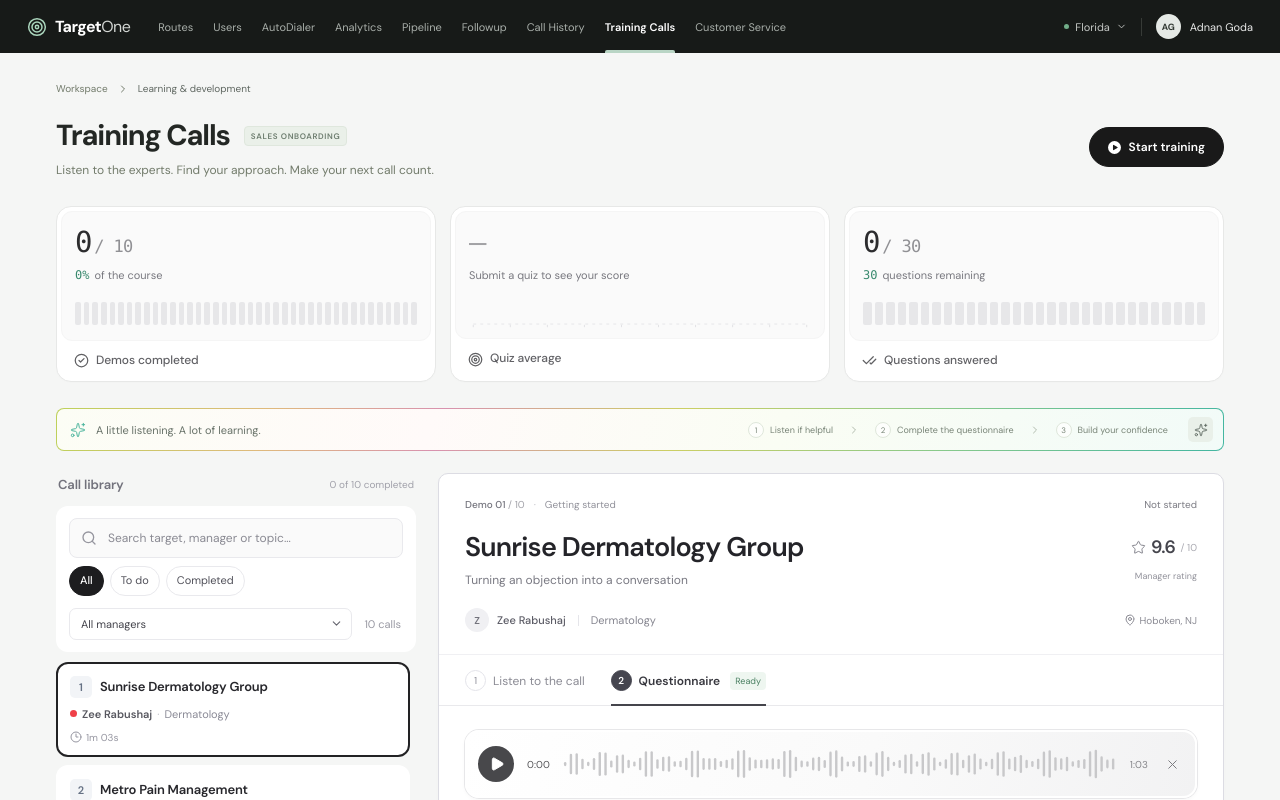
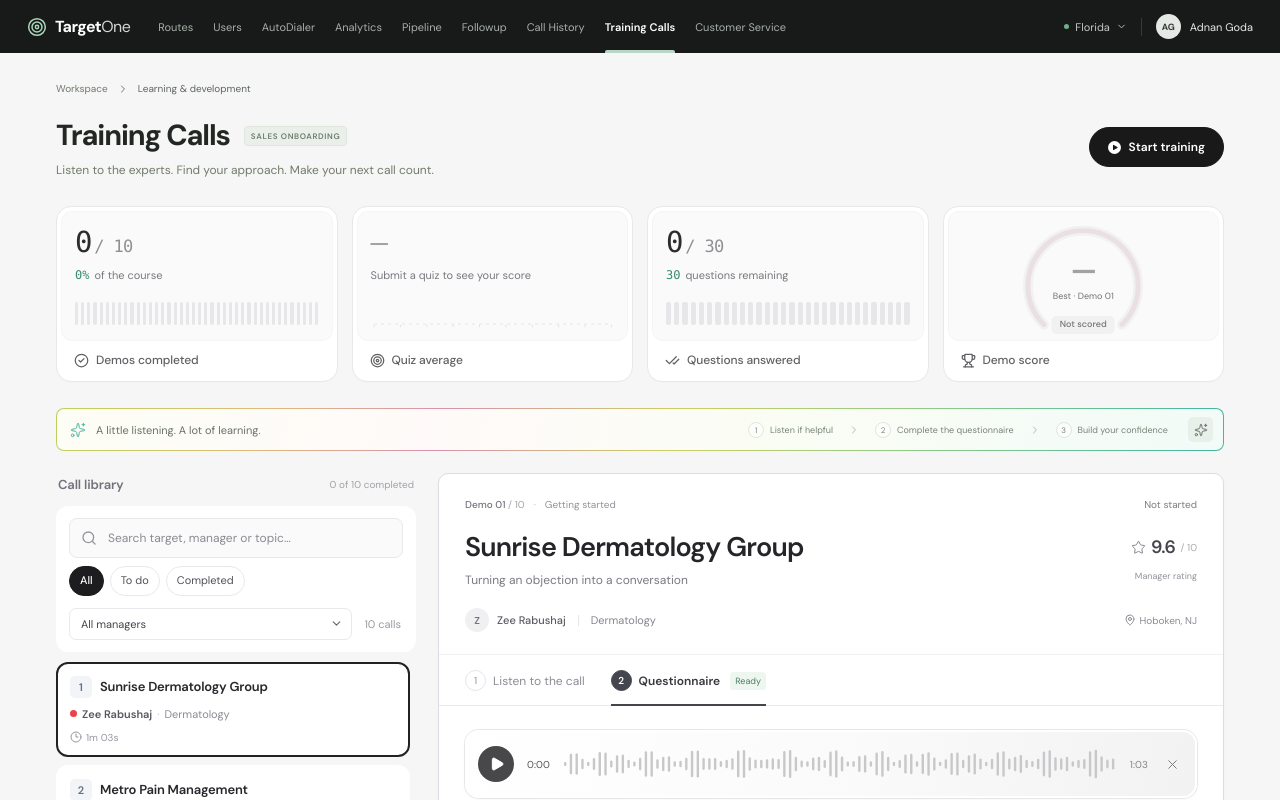
Before and after one commit to adnangodance/calls, a React (Vite) app: page / in a window 1280 px wide. Shown: the top 800 px of the page. Built offline with nearby package versions, Linux system fonts and the light colour scheme.

Commit message:
Add a fourth stats card with a demo score gauge

```diff
--- a/src/App.tsx
+++ b/src/App.tsx
@@ -1,4 +1,4 @@
-import { useEffect, useRef, useState } from 'react';
+import { useEffect, useId, useRef, useState } from 'react';
 import { ArrowRight, Check, CheckCheck, ChevronDown, ChevronLeft, ChevronRight, CircleCheck, Clock3, Headphones, Info, MapPin, Pause, Play, RotateCcw, RotateCw, Search, Sparkles, Star, Target, Trophy, Volume2, VolumeX, X } from 'lucide-react';
 import callData from './calls.json';
 import { gradeQuiz, listenedSeconds, mergePlayedRanges, sanitizeProgress } from './progress.mjs';
@@ -35,6 +35,24 @@ function ScoreSparkline({ values }: { values: (number | undefined)[] }) {
     <path className="stat-chart-line" d={path} />
     {values.map((value, i) => value === undefined ? null : <circle className="stat-chart-point" key={i} cx={point(value, i).x} cy={point(value, i).y} r="2.5" />)}
   </svg>;
+}
+
+function ScoreGauge({ score, demo }: { score?: number; demo: number }) {
+  const gradientId = useId();
+  const arc = 'M46.16 119.84 A62 62 0 1 1 133.84 119.84';
+  const angle = (135 + (score ?? 0) * 2.7) * Math.PI / 180;
+  const status = score === undefined ? 'unscored' : score >= 67 ? 'passed' : 'retry';
+  return <div className={`score-gauge ${status}`} role="img" aria-label={score === undefined ? `Demo ${demo} has no quiz score yet` : `Best quiz score for demo ${demo}: ${score} out of 100. ${status === 'passed' ? 'Passed' : 'Try again'}.`}>
+    <svg viewBox="0 0 180 130" aria-hidden="true">
+      <defs><linearGradient id={gradientId} x1="0" y1="1" x2="1" y2="0"><stop offset="0%" stopColor="#ffa928" /><stop offset="55%" stopColor="#ff713d" /><stop offset="100%" stopColor="#f44f82" /></linearGradient></defs>
+      <path className="score-gauge-halo" d={arc} />
+      <path className="score-gauge-track" d={arc} />
+      <path className="score-gauge-fill" d={arc} pathLength="100" stroke={`url(#${gradientId})`} strokeDasharray={`${score ?? 0} 100`} />
+      {score !== undefined && <circle className="score-gauge-marker" cx={90 + 62 * Math.cos(angle)} cy={76 + 62 * Math.sin(angle)} r="4" />}
+    </svg>
+    <div className="score-gauge-readout" aria-hidden="true"><span className="score-gauge-number">{score ?? '—'}</span><span className="score-gauge-caption">Best · Demo {String(demo).padStart(2, '0')}</span></div>
+    <span className="score-gauge-status" aria-hidden="true">{status === 'unscored' ? 'Not scored' : status === 'passed' ? 'Passed' : 'Try again'}</span>
+  </div>;
 }
 
 function readSaved(): Saved {
@@ -268,6 +286,10 @@ export default function App() {
           </div>
           <h2 className="stat-label" id="stat-answers-label"><CheckCheck size={15} />Questions answered</h2>
         </article>
+        <article className="stat-card stat-demo-score" aria-labelledby="stat-demo-score-label">
+          <div className="stat-card-body"><ScoreGauge score={current.bestScore} demo={index + 1} /></div>
+          <h2 className="stat-label" id="stat-demo-score-label"><Trophy size={15} />Demo score</h2>
+        </article>
       </section>
       {completed === calls.length && <div className="course-complete" role="status"><Trophy size={24} /><div><strong>All demos completed</strong><p>Revisit any call or review your answers whenever you need a refresher.</p></div></div>}
 
--- a/src/styles.css
+++ b/src/styles.css
@@ -499,9 +499,9 @@ h3 { font-size: 13px; font-weight: 550; letter-spacing: -.15px; }
   .call-list { max-height: 380px; }
   .call-item-title strong { font-size: 12px; }
 }
-.training-stats { display: grid; grid-template-columns: repeat(3, minmax(0, 1fr)); gap: 14px; margin-bottom: 26px; }
-.stat-card { --stat-accent: #ff6b0b; min-width: 0; padding: 4px; background: #fff; border: 1px solid #e7e8e7; border-radius: 15px; box-shadow: 0 1px 2px #24242b03; }
-.stat-card-body { padding: 13px 13px 10px; background: #fafafa; border: 1px solid #f5f5f5; border-radius: 11px; }
+.training-stats { display: grid; grid-template-columns: repeat(4, minmax(0, 1fr)); gap: 14px; margin-bottom: 26px; }
+.stat-card { --stat-accent: #ff6b0b; display: flex; flex-direction: column; min-width: 0; padding: 4px; background: #fff; border: 1px solid #e7e8e7; border-radius: 15px; box-shadow: 0 1px 2px #24242b03; }
+.stat-card-body { flex: 1; padding: 13px 13px 10px; background: #fafafa; border: 1px solid #f5f5f5; border-radius: 11px; }
 .stat-value { display: flex; align-items: baseline; gap: 3px; color: #2c2c2e; font-family: ui-monospace, 'SFMono-Regular', Menlo, Consolas, monospace; font-size: 29px; line-height: 1.2; font-weight: 500; letter-spacing: -1.3px; font-variant-numeric: tabular-nums; }
 .stat-value > span { color: #909094; font-size: 17px; font-weight: 400; letter-spacing: -.6px; }
 .stat-value.is-empty { color: #a2a2a5; }
@@ -519,11 +519,30 @@ h3 { font-size: 13px; font-weight: 550; letter-spacing: -.15px; }
 .stat-chart-tick { fill: none; stroke: #e2e2e5; stroke-width: 1; vector-effect: non-scaling-stroke; }
 .stat-chart-line { fill: none; stroke: var(--stat-accent); stroke-width: 1.8; stroke-linecap: round; stroke-linejoin: round; vector-effect: non-scaling-stroke; }
 .stat-chart-point { fill: var(--stat-accent); stroke: #fafafa; stroke-width: 1.5; vector-effect: non-scaling-stroke; }
+.stat-demo-score .stat-card-body { display: grid; place-items: center; padding: 6px 10px; }
+.score-gauge { position: relative; width: 160px; height: 116px; max-width: 100%; }
+.score-gauge > svg { width: 100%; height: 100%; overflow: visible; }
+.score-gauge path { fill: none; stroke-linecap: round; }
+.score-gauge-halo { stroke: #f1f1ef; stroke-width: 11; }
+.score-gauge-track { stroke: #eadfe5; stroke-width: 5.5; }
+.score-gauge-fill { stroke-width: 5.5; }
+.score-gauge.unscored .score-gauge-fill { visibility: hidden; }
+.score-gauge-marker { fill: #f56764; stroke: #fafafa; stroke-width: 3; }
+.score-gauge-readout { position: absolute; top: 37px; inset-inline: 0; display: flex; flex-direction: column; align-items: center; gap: 3px; }
+.score-gauge-number { color: #2c2c2e; font-size: 29px; line-height: 1.1; font-weight: 650; letter-spacing: -1px; font-variant-numeric: tabular-nums; }
+.score-gauge.unscored .score-gauge-number { color: #a2a2a5; }
+.score-gauge-caption { color: #727277; font-size: 9px; line-height: 1.4; }
+.score-gauge-status { position: absolute; bottom: 0; left: 50%; transform: translateX(-50%); border-radius: 5px; background: #f1f1f2; color: #727277; padding: 3px 8px; font-size: 9px; font-weight: 500; line-height: 1.3; white-space: nowrap; }
+.score-gauge.passed .score-gauge-status { background: #e2f0e7; color: #3a7154; }
+.score-gauge.retry .score-gauge-status { background: #ffe0b2; color: #805920; }
 .library-manager-row { display: flex; justify-content: space-between; align-items: center; gap: 12px; margin-top: 12px; }
 .library-manager-row .select-wrap { min-width: 0; flex: 1; }
 .call-item-meta .call-progress-label { margin-left: auto; color: #74747c; }
 .call-item-meta .call-progress-label.complete { color: #38764f; }
 #call-title:focus, #questionnaire-title:focus { outline: none; }
+@media (min-width: 601px) and (max-width: 899px) {
+  .training-stats { grid-template-columns: repeat(2, minmax(0, 1fr)); }
+}
 @media (min-width: 900px) {
   .library { position: sticky; top: 24px; }
   .call-list { max-height: max(240px, calc(100dvh - 245px)); }
```
Also changed, not shown: 2 other files (tests, documents, lock files or other folders).
